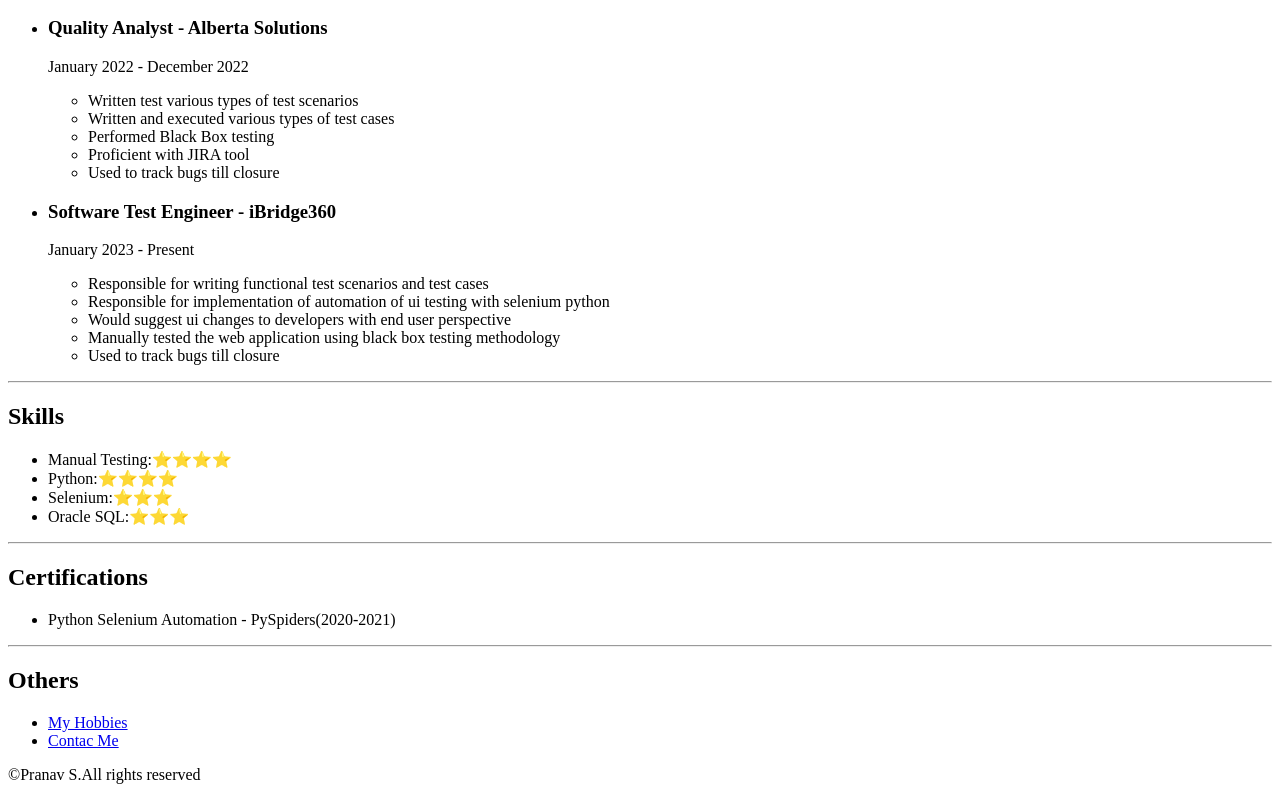
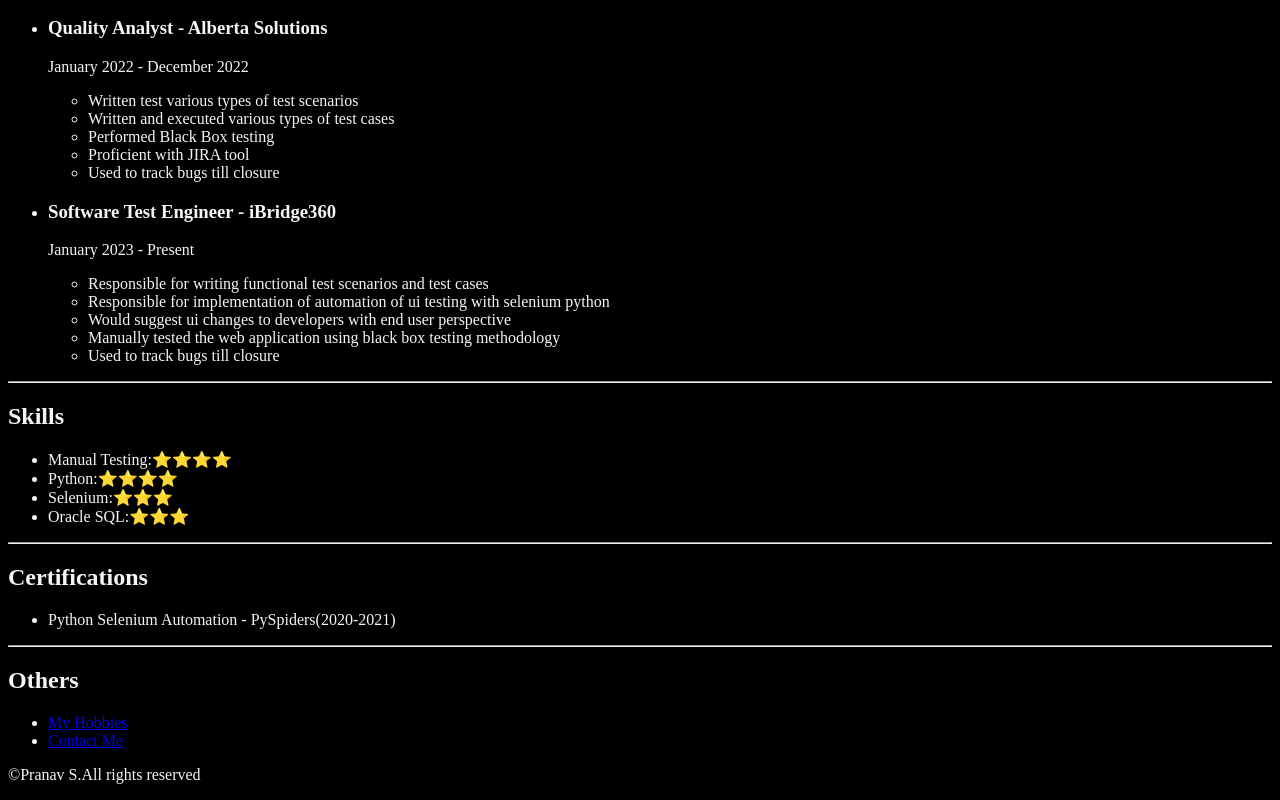
Before and after one commit to zer0quad/Resume, a plain HTML site: page index.html in a window 1280 px wide. Shown: the part 507-1307 px from the top of the page. Drawn offline with Linux system fonts and the light colour scheme.

Commit message:
Add files via upload

```diff
--- a/index.html
+++ b/index.html
@@ -3,6 +3,7 @@
     <head>
     <meta charset="UTF-8" />
     <Title>My Resume</Title>
+    <link rel="stylesheet" href="./style.css" type="text/css" />
     </head>
     <body>
         <h1>Pranav S</h1>
@@ -59,7 +60,7 @@
         <h2>Others</h2>
             <ul>
                 <li><a href="./public/hobbies.html">My Hobbies</a></li>
-                <li><a href="./public/contact.html">Contac Me</a></li>
+                <li><a href="./public/contact.html">Contact Me</a></li>
             </ul>
             <footer>
                 <p>	&copy;Pranav S.All rights reserved</p>
--- /dev/null
+++ b/style.css
@@ -0,0 +1,5 @@
+body{
+    background-color:black;
+
+    color:whitesmoke;
+}
```
Also changed, not shown: public/contact.html (+1 -0 lines), public/hobbies.html (+1 -0 lines).
